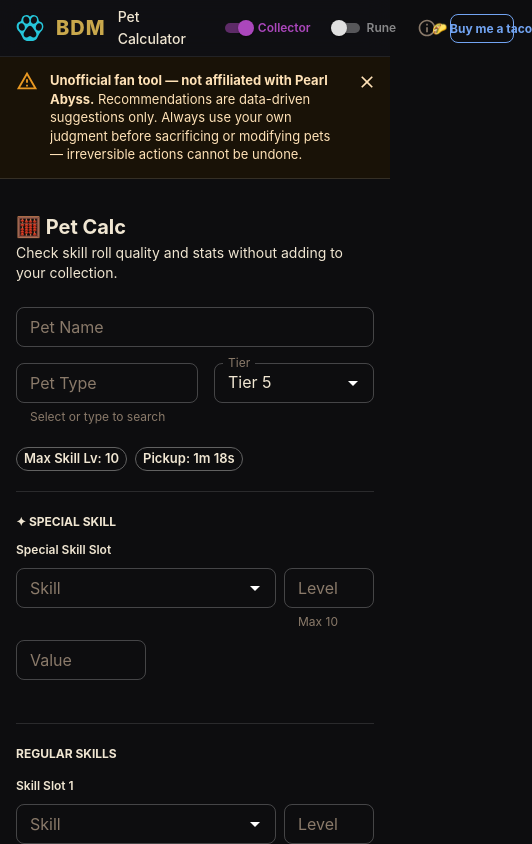
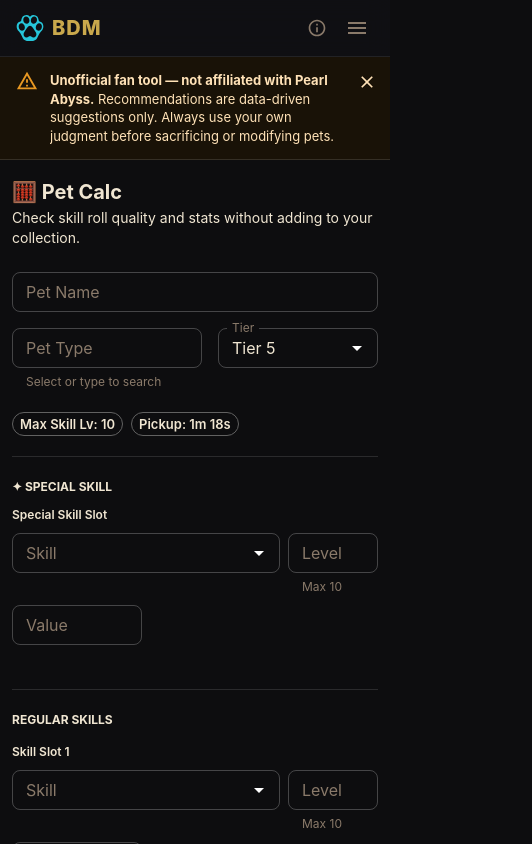
Before and after one commit to omgwtfkrieg/bdm-pet-calc, a React (Vite) app: page / in a window 390 px wide. Shown: the top 844 px of the page, 532 px wide, since content can reach past the window. Built offline with nearby package versions, Linux system fonts and the light colour scheme.

Commit message:
Add mobile support: hamburger drawer, responsive grids, tighter padding

```diff
--- a/src/App.tsx
+++ b/src/App.tsx
@@ -1,7 +1,14 @@
 import { useState } from 'react'
-import { BrowserRouter, Routes, Route, NavLink, useLocation, Navigate } from 'react-router-dom'
-import { ThemeProvider, CssBaseline, Box, AppBar, Toolbar, Typography, Tabs, Tab, Container, LinearProgress, Fade, Button, Tooltip, FormControlLabel, Switch, IconButton, Dialog, DialogTitle, DialogContent, DialogActions, Collapse, Alert } from '@mui/material'
+import { BrowserRouter, Routes, Route, NavLink, useLocation, Navigate, useNavigate } from 'react-router-dom'
+import {
+  ThemeProvider, CssBaseline, Box, AppBar, Toolbar, Typography, Tabs, Tab,
+  Container, LinearProgress, Fade, Button, Tooltip, FormControlLabel, Switch,
+  IconButton, Dialog, DialogTitle, DialogContent, DialogActions, Collapse, Alert,
+  Drawer, List, ListItem, ListItemButton, ListItemText, Divider, useMediaQuery,
+} from '@mui/material'
 import InfoOutlinedIcon from '@mui/icons-material/InfoOutlined'
+import MenuIcon from '@mui/icons-material/Menu'
+import { useTheme } from '@mui/material/styles'
 import { theme } from './theme'
 import { MyPetsPage } from './pages/MyPetsPage'
 import { TeamBuilderPage } from './pages/TeamBuilderPage'
@@ -16,15 +23,18 @@
   { label: '⚔️ Team Builder', path: '/team-builder' },
 ]
 
-// A rune is "configured" if the user has moved away from the default Normal tier
-
 function Layout() {
   const location = useLocation()
+  const navigate = useNavigate()
   const tabIndex = Math.max(0, NAV.findIndex(n => n.path === location.pathname))
   const { isComputing, runeConfig, collectorMode, setRuneConfig, setCollectorMode } = useRoster()
   const [runeModalOpen, setRuneModalOpen] = useState(false)
   const [infoOpen, setInfoOpen] = useState(false)
+  const [drawerOpen, setDrawerOpen] = useState(false)
   const [bannerVisible, setBannerVisible] = useState(() => localStorage.getItem('bdm_disclaimer_seen') !== '1')
+
+  const muiTheme = useTheme()
+  const isMobile = useMediaQuery(muiTheme.breakpoints.down('md'))
 
   const activeTier = RUNE_TIERS.find(t => t.name === runeConfig.tierName)
 
@@ -37,6 +47,54 @@
     }
   }
 
+  const runeLabel = runeConfig.enabled
+    ? `${runeConfig.tierName}${runeConfig.enhancement > 0 ? ` +${runeConfig.enhancement}` : ''}`
+    : 'Rune'
+
+  // Shared toggles used in both desktop AppBar and mobile Drawer
+  const CollectorToggle = (
+    <FormControlLabel
+      control={
+        <Switch
+          checked={collectorMode}
+          onChange={e => setCollectorMode(e.target.checked)}
+          size="small"
+          sx={{
+            '& .MuiSwitch-switchBase.Mui-checked': { color: '#ab47bc' },
+            '& .MuiSwitch-switchBase.Mui-checked + .MuiSwitch-track': { bgcolor: '#ab47bc' },
+          }}
+        />
+      }
+      label={<Typography sx={{ fontSize: 12, fontWeight: 600, color: collectorMode ? '#ab47bc' : 'text.disabled' }}>Collector</Typography>}
+      sx={{ mx: 0 }}
+    />
+  )
+
+  const RuneToggle = (
+    <FormControlLabel
+      control={
+        <Switch
+          checked={runeConfig.enabled}
+          onChange={e => handleRuneToggle(e.target.checked)}
+          size="small"
+          sx={{
+            '& .MuiSwitch-switchBase.Mui-checked': { color: activeTier?.color ?? '#26c6da' },
+            '& .MuiSwitch-switchBase.Mui-checked + .MuiSwitch-track': { bgcolor: activeTier?.color ?? '#26c6da' },
+          }}
+        />
+      }
+      label={
+        <Typography
+          sx={{ fontSize: 12, fontWeight: 600, color: runeConfig.enabled ? activeTier?.color : 'text.disabled', cursor: runeConfig.enabled ? 'pointer' : 'default', '&:hover': runeConfig.enabled ? { textDecoration: 'underline' } : {} }}
+          onClick={runeConfig.enabled ? e => { e.preventDefault(); setRuneModalOpen(true) } : undefined}
+        >
+          {runeLabel}
+        </Typography>
+      }
+      sx={{ mx: 0 }}
+    />
+  )
+
   return (
     <Box sx={{ minHeight: '100vh', bgcolor: 'background.default' }}>
       <AppBar position="sticky" elevation={0} sx={{
@@ -44,8 +102,9 @@
         backdropFilter: 'blur(12px)',
         borderBottom: '1px solid rgba(255,255,255,0.08)',
       }}>
-        <Toolbar>
-          <Box sx={{ display: 'flex', alignItems: 'center', gap: 1.5, mr: 4 }}>
+        <Toolbar sx={{ minHeight: { xs: 56, md: 64 } }}>
+          {/* Logo — always visible */}
+          <Box sx={{ display: 'flex', alignItems: 'center', gap: 1, mr: { xs: 'auto', md: 4 } }}>
             <Box
               component="img"
               src={`${import.meta.env.BASE_URL}favicon.svg`}
@@ -55,76 +114,38 @@
             <Typography variant="h6" sx={{ fontWeight: 800, color: 'primary.main', letterSpacing: 1 }}>
               BDM
             </Typography>
-            <Typography variant="subtitle2" color="text.secondary">
+            <Typography variant="subtitle2" color="text.secondary" sx={{ display: { xs: 'none', sm: 'block' } }}>
               Pet Calculator
             </Typography>
           </Box>
+
+          {/* Desktop nav tabs */}
           <Tabs
             value={tabIndex}
             textColor="inherit"
             slotProps={{ indicator: { style: { backgroundColor: '#c9a84c' } } }}
+            sx={{ display: { xs: 'none', md: 'flex' } }}
           >
             {NAV.map(n => (
               // eslint-disable-next-line @typescript-eslint/no-explicit-any
-              <Tab
-                key={n.path}
-                label={n.label}
-                component={NavLink as any}
-                to={n.path}
+              <Tab key={n.path} label={n.label} component={NavLink as any} to={n.path}
                 sx={{ fontWeight: 600, fontSize: 13, minWidth: 'auto', px: 2 }}
               />
             ))}
           </Tabs>
 
-          <Box sx={{ flex: 1 }} />
+          <Box sx={{ flex: 1, display: { xs: 'none', md: 'block' } }} />
 
-          {/* Collector Mode toggle */}
+          {/* Desktop controls */}
           <Tooltip title="Collector Mode — shows Unique Skin and Fodder flags on pet cards">
-            <FormControlLabel
-              control={
-                <Switch
-                  checked={collectorMode}
-                  onChange={e => setCollectorMode(e.target.checked)}
-                  size="small"
-                  sx={{
-                    '& .MuiSwitch-switchBase.Mui-checked': { color: '#ab47bc' },
-                    '& .MuiSwitch-switchBase.Mui-checked + .MuiSwitch-track': { bgcolor: '#ab47bc' },
-                  }}
-                />
-              }
-              label={<Typography sx={{ fontSize: 12, fontWeight: 600, color: collectorMode ? '#ab47bc' : 'text.disabled' }}>Collector</Typography>}
-              sx={{ mr: 2, ml: 0 }}
-            />
+            <Box sx={{ display: { xs: 'none', md: 'flex' } }}>{CollectorToggle}</Box>
           </Tooltip>
 
-          {/* Rune toggle */}
-          <Tooltip title={
-            runeConfig.enabled
-              ? `Rune of Companionship active (${runeConfig.tierName}${runeConfig.enhancement > 0 ? ` +${runeConfig.enhancement}` : ''}) — click icon to configure`
-              : 'Rune of Companionship — apply your rune\'s level buff to special skill calculations'
+          <Tooltip title={runeConfig.enabled
+            ? `Rune active (${runeLabel}) — click label to configure`
+            : "Rune of Companionship — apply your rune's level buff to special skill calculations"
           }>
-            <FormControlLabel
-              control={
-                <Switch
-                  checked={runeConfig.enabled}
-                  onChange={e => handleRuneToggle(e.target.checked)}
-                  size="small"
-                  sx={{
-                    '& .MuiSwitch-switchBase.Mui-checked': { color: activeTier?.color ?? '#26c6da' },
-                    '& .MuiSwitch-switchBase.Mui-checked + .MuiSwitch-track': { bgcolor: activeTier?.color ?? '#26c6da' },
-                  }}
-                />
-              }
-              label={
-                <Typography
-                  sx={{ fontSize: 12, fontWeight: 600, color: runeConfig.enabled ? activeTier?.color : 'text.disabled', cursor: runeConfig.enabled ? 'pointer' : 'default', '&:hover': runeConfig.enabled ? { textDecoration: 'underline' } : {} }}
-                  onClick={runeConfig.enabled ? e => { e.preventDefault(); setRuneModalOpen(true) } : undefined}
-                >
-                  {runeConfig.enabled ? `${runeConfig.tierName}${runeConfig.enhancement > 0 ? ` +${runeConfig.enhancement}` : ''}` : 'Rune'}
-                </Typography>
-              }
-              sx={{ mr: 2, ml: 0 }}
-            />
+            <Box sx={{ display: { xs: 'none', md: 'flex' }, mr: 1 }}>{RuneToggle}</Box>
           </Tooltip>
 
           <Tooltip title="About & Disclaimer">
@@ -140,28 +161,83 @@
             variant="outlined"
             size="small"
             sx={{
-              borderColor: '#72a4f2',
-              color: '#72a4f2',
-              fontWeight: 700,
-              fontSize: 12,
-              textTransform: 'none',
-              whiteSpace: 'nowrap',
+              display: { xs: 'none', md: 'inline-flex' },
+              borderColor: '#72a4f2', color: '#72a4f2', fontWeight: 700, fontSize: 12,
+              textTransform: 'none', whiteSpace: 'nowrap',
               '&:hover': { borderColor: '#90b8ff', color: '#90b8ff', bgcolor: '#72a4f211' },
             }}
           >
             🌮 Buy me a taco
           </Button>
+
+          {/* Mobile hamburger */}
+          <IconButton
+            size="small"
+            onClick={() => setDrawerOpen(true)}
+            sx={{ display: { xs: 'flex', md: 'none' }, color: 'text.secondary' }}
+          >
+            <MenuIcon />
+          </IconButton>
         </Toolbar>
+
         <Fade in={isComputing} unmountOnExit>
-          <LinearProgress
-            sx={{
-              height: 2,
-              bgcolor: 'transparent',
-              '& .MuiLinearProgress-bar': { bgcolor: '#c9a84c' },
-            }}
-          />
+          <LinearProgress sx={{ height: 2, bgcolor: 'transparent', '& .MuiLinearProgress-bar': { bgcolor: '#c9a84c' } }} />
         </Fade>
       </AppBar>
+
+      {/* Mobile nav drawer */}
+      <Drawer anchor="right" open={drawerOpen && isMobile} onClose={() => setDrawerOpen(false)}
+        PaperProps={{ sx: { width: 260, bgcolor: '#111114', borderLeft: '1px solid rgba(255,255,255,0.08)' } }}
+      >
+        <Box sx={{ pt: 2, pb: 1, px: 2 }}>
+          <Typography variant="subtitle2" sx={{ fontWeight: 700, color: 'primary.main', letterSpacing: 1 }}>
+            BDM Pet Calculator
+          </Typography>
+        </Box>
+        <Divider />
+        <List disablePadding>
+          {NAV.map(n => (
+            <ListItem key={n.path} disablePadding>
+              <ListItemButton
+                selected={location.pathname === n.path}
+                onClick={() => { navigate(n.path); setDrawerOpen(false) }}
+                sx={{ '&.Mui-selected': { bgcolor: 'rgba(201,168,76,0.12)', color: '#c9a84c' } }}
+              >
+                <ListItemText primary={n.label} primaryTypographyProps={{ fontSize: 14, fontWeight: 600 }} />
+              </ListItemButton>
+            </ListItem>
+          ))}
+        </List>
+        <Divider />
+        <Box sx={{ px: 2, py: 1.5, display: 'flex', flexDirection: 'column', gap: 1 }}>
+          {CollectorToggle}
+          {RuneToggle}
+        </Box>
+        <Divider />
+        <Box sx={{ px: 2, py: 1.5, display: 'flex', flexDirection: 'column', gap: 1 }}>
+          <Button
+            href="https://ko-fi.com/P5P51Y54CP"
+            target="_blank"
+            rel="noopener noreferrer"
+            variant="outlined"
+            size="small"
+            fullWidth
+            sx={{ borderColor: '#72a4f2', color: '#72a4f2', fontWeight: 700, fontSize: 12, textTransform: 'none' }}
+          >
+            🌮 Buy me a taco
+          </Button>
+          <Button
+            size="small"
+            variant="text"
+            fullWidth
+            startIcon={<InfoOutlinedIcon sx={{ fontSize: 16 }} />}
+            onClick={() => { setInfoOpen(true); setDrawerOpen(false) }}
+            sx={{ color: 'text.secondary', fontSize: 12, textTransform: 'none' }}
+          >
+            About & Disclaimer
+          </Button>
+        </Box>
+      </Drawer>
 
       <Collapse in={bannerVisible} unmountOnExit>
         <Alert
@@ -169,11 +245,11 @@
           onClose={() => { setBannerVisible(false); localStorage.setItem('bdm_disclaimer_seen', '1') }}
           sx={{ borderRadius: 0, borderBottom: '1px solid', borderColor: 'divider', fontSize: 13 }}
         >
-          <strong>Unofficial fan tool — not affiliated with Pearl Abyss.</strong> Recommendations are data-driven suggestions only. Always use your own judgment before sacrificing or modifying pets — irreversible actions cannot be undone.
+          <strong>Unofficial fan tool — not affiliated with Pearl Abyss.</strong> Recommendations are data-driven suggestions only. Always use your own judgment before sacrificing or modifying pets.
         </Alert>
       </Collapse>
 
-      <Container maxWidth="xl" sx={{ py: 4 }}>
+      <Container maxWidth="xl" sx={{ py: { xs: 2, md: 4 }, px: { xs: 1.5, md: 3 } }}>
         <Routes>
           <Route path="/" element={<PetCalcPage />} />
           <Route path="/my-pets" element={<MyPetsPage />} />
--- a/src/pages/TeamBuilderPage.tsx
+++ b/src/pages/TeamBuilderPage.tsx
@@ -274,11 +274,11 @@
 
         <Box sx={{ display: 'flex', gap: 3, flexWrap: 'wrap', alignItems: 'flex-start' }}>
           {/* Suggested team */}
-          <Box sx={{ flex: 1, minWidth: 300 }}>
+          <Box sx={{ flex: 1, minWidth: { xs: '100%', sm: 300 } }}>
             <Typography variant="caption" color="text.secondary" sx={{ display: 'block', mb: 1.5 }}>
               {activeMode.description}
             </Typography>
-            <Box sx={{ display: 'grid', gridTemplateColumns: 'repeat(3, 1fr)', gap: 1, mb: 1 }}>
+            <Box sx={{ display: 'grid', gridTemplateColumns: { xs: '1fr', sm: 'repeat(3, 1fr)' }, gap: 1, mb: 1 }}>
               {Array.from({ length: 3 }, (_, i) =>
                 suggestedTeam[i]
                   ? <PetMiniCard key={suggestedTeam[i].id} pet={suggestedTeam[i]} />
@@ -372,7 +372,7 @@
               <Divider sx={{ mb: 2 }} />
 
               {/* 3 pet slots */}
-              <Box sx={{ display: 'grid', gridTemplateColumns: 'repeat(3, 1fr)', gap: 1.5 }}>
+              <Box sx={{ display: 'grid', gridTemplateColumns: { xs: '1fr', sm: 'repeat(3, 1fr)' }, gap: 1.5 }}>
                 {Array.from({ length: 3 }, (_, slot) => (
                   <Box key={slot}>
                     {templatePets[slot] && (
```
